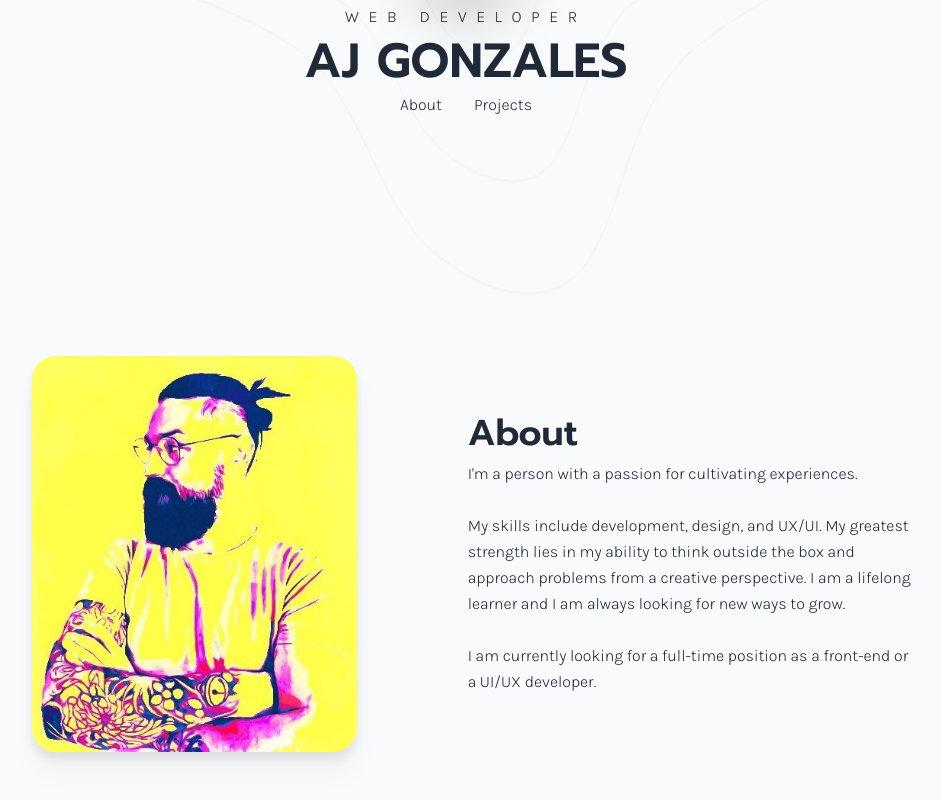
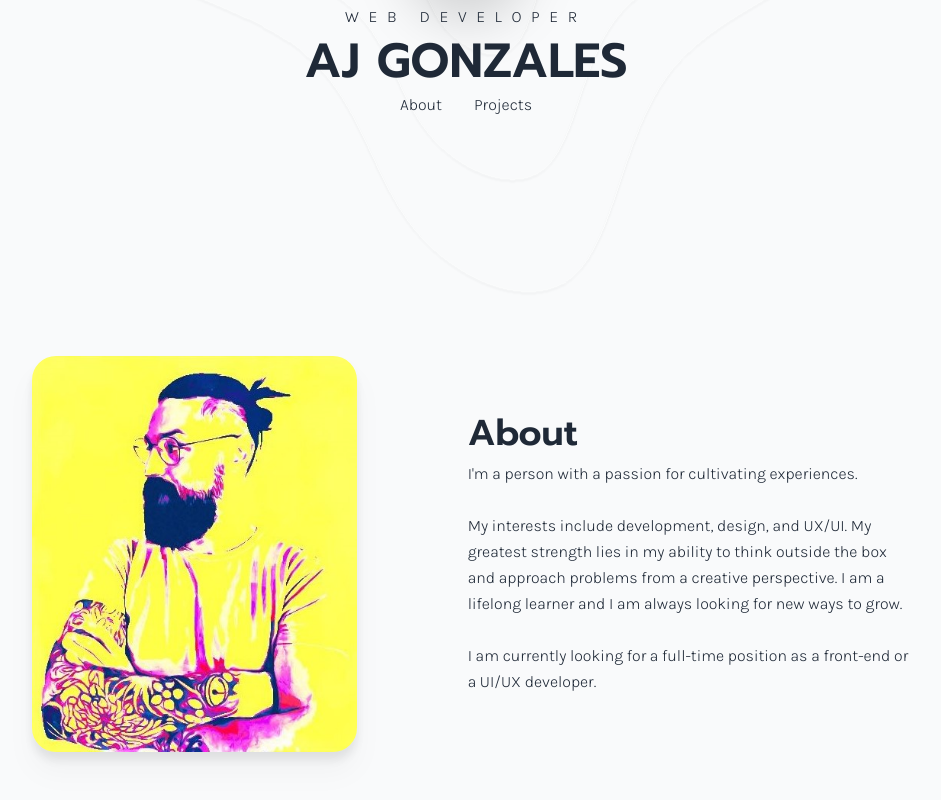
Before and after one commit to visioned/ajkg-dev, a Next.js app: page / in a window 1280 px wide. Shown: the part 382-1182 px from the top of the page, without its empty margins (174-1115 px from the left). Built offline with nearby package versions, Linux system fonts and the light colour scheme.

Commit message:
card sizes

```diff
--- a/components/About.jsx
+++ b/components/About.jsx
@@ -24,7 +24,7 @@ const Index = () => {
             I&apos;m a person with a passion for cultivating experiences.
             <br />
             <br />
-            My skills include development, design, and UX/UI. My greatest
+            My interests include development, design, and UX/UI. My greatest
             strength lies in my ability to think outside the box and approach
             problems from a creative perspective. I am a lifelong learner and
             I am always looking for new ways to grow.
--- a/components/Card.jsx
+++ b/components/Card.jsx
@@ -6,7 +6,7 @@ const Card = ({ project }) => {
   return (
     <div className='transition-all ease duration-200 bg-gray-100 dark:bg-[#3e3f4b] rounded-2xl w-[445px] h-[520px] flex justify-center drop-shadow-lg'>
       <div>
-        <div className=' w-[375px] h-[300px] rounded-2xl drop-shadow-lg hover:-translate-y-6 transition-all duration-500  hover:drop-shadow-xl'>
+        <div className=' w-[365px] h-[300px] rounded-2xl drop-shadow-lg hover:-translate-y-6 transition-all duration-500  hover:drop-shadow-xl'>
           <Image
             className='rounded-2xl'
             src={`${project.src}`}
```
